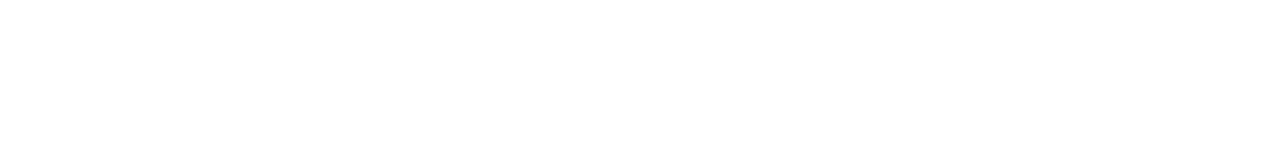
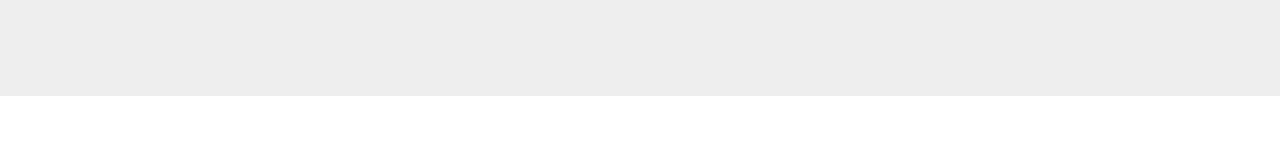
Before and after one commit to EverGenCo/Finance, a plain HTML site: page gc.html in a window 1280 px wide. Drawn offline with nearby package versions, Linux system fonts and the light colour scheme.

Commit message:
Update gc.html

```diff
--- a/gc.html
+++ b/gc.html
@@ -14,6 +14,10 @@
   </head>
   <body>
    <div id="divBody">
+    <div class="jumbotron">
+    </div>
    </div>
+   <script type="text/javascript">
+   </script>
   </body>
  </html>
```
